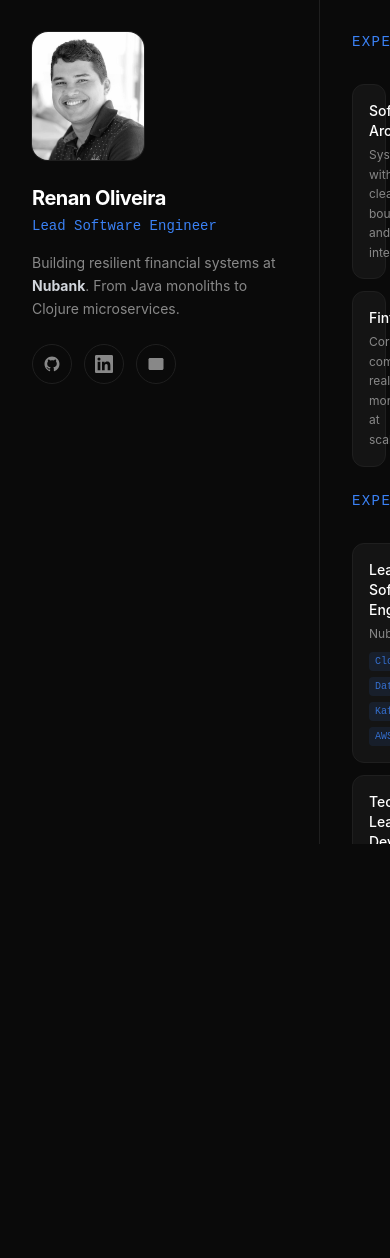
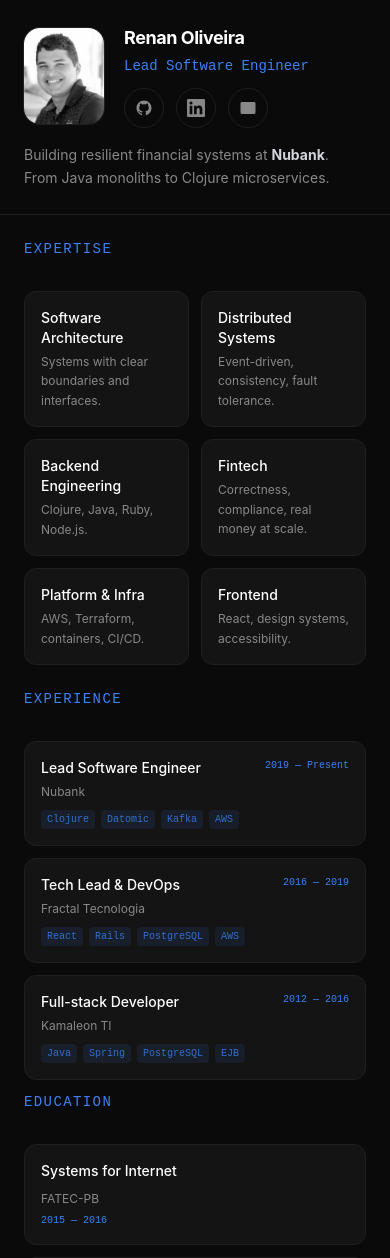
Before and after one commit to renanrboliveira/renanrboliveira.github.io, an Astro site: page / in a window 390 px wide. Shown: the top 1258 px of the page. Before the commit the page ends 844 px from the top, so only its background shows below. Built offline with nearby package versions, Linux system fonts and the light colour scheme; Astro itself is replaced by a stand-in of ours; a web font is replaced by a local one.

Commit message:
add more contents

```diff
--- a/src/pages/index.astro
+++ b/src/pages/index.astro
@@ -50,25 +50,29 @@
 ---
 
 <Layout>
-  <div class="h-screen w-screen overflow-hidden flex">
-    <!-- Sidebar -->
-    <aside class="w-80 shrink-0 border-r border-border p-8">
+  <!-- Desktop: sidebar layout, no scroll -->
+  <!-- Mobile: single column, scrollable -->
+  <div class="lg:h-screen lg:overflow-hidden flex flex-col lg:flex-row">
+    <!-- Sidebar (desktop) / Header (mobile) -->
+    <aside class="lg:w-80 shrink-0 border-b lg:border-b-0 lg:border-r border-border p-6 lg:p-8">
+      <div class="flex items-center gap-5 lg:block">
         <img
           src="/profile.jpg"
           alt="Renan Oliveira"
           width="160"
           height="192"
-        class="w-28 h-32 rounded-2xl object-cover ring-1 ring-border grayscale hover:grayscale-0 transition-all duration-500 mb-6"
+          class="w-20 h-24 lg:w-28 lg:h-32 rounded-2xl object-cover ring-1 ring-border grayscale hover:grayscale-0 transition-all duration-500 lg:mb-6"
         />
 
-      <h1 class="text-xl font-bold text-white tracking-tight mb-1">Renan Oliveira</h1>
-      <p class="text-sm font-mono text-accent mb-4">Lead Software Engineer</p>
-      <p class="text-sm text-muted leading-relaxed mb-6">
+        <div>
+          <h1 class="text-lg lg:text-xl font-bold text-white tracking-tight mb-1">Renan Oliveira</h1>
+          <p class="text-sm font-mono text-accent mb-2 lg:mb-4">Lead Software Engineer</p>
+          <p class="text-sm text-muted leading-relaxed hidden sm:block lg:mb-6">
             Building resilient financial systems at <strong class="text-gray-300">Nubank</strong>.
             From Java monoliths to Clojure microservices.
           </p>
 
-      <div class="flex gap-3">
+          <div class="flex gap-3 mt-3 lg:mt-0">
             {social.map((link) => (
               <a
                 href={link.href}
@@ -82,14 +86,22 @@
               </a>
             ))}
           </div>
+        </div>
+      </div>
+
+      <!-- Bio visible only on mobile below header -->
+      <p class="text-sm text-muted leading-relaxed mt-4 sm:hidden">
+        Building resilient financial systems at <strong class="text-gray-300">Nubank</strong>.
+        From Java monoliths to Clojure microservices.
+      </p>
     </aside>
 
     <!-- Main content -->
-    <main class="flex-1 p-8 overflow-hidden grid grid-rows-[auto_1fr_auto] gap-6 h-screen">
+    <main class="flex-1 p-6 lg:p-8 overflow-y-auto lg:overflow-hidden lg:grid lg:grid-rows-[auto_1fr_auto] gap-6 lg:h-screen space-y-6 lg:space-y-0">
       <!-- Expertise -->
       <section>
         <span class="section-heading block">Expertise</span>
-        <div class="grid grid-cols-3 gap-3">
+        <div class="grid grid-cols-2 lg:grid-cols-3 gap-3">
           {expertise.map((item) => (
             <div class="card !p-4">
               <h3 class="text-white text-sm font-medium mb-1">{item.title}</h3>
@@ -100,8 +112,8 @@
       </section>
 
       <!-- Experience & Education -->
-      <section class="grid grid-cols-3 gap-3">
-        <div class="col-span-2">
+      <section class="grid grid-cols-1 lg:grid-cols-3 gap-3">
+        <div class="lg:col-span-2">
           <span class="section-heading block">Experience</span>
           <div class="space-y-3">
             {experience.map((job) => (
```
Lines whose indentation alone changed are shown as unchanged.
